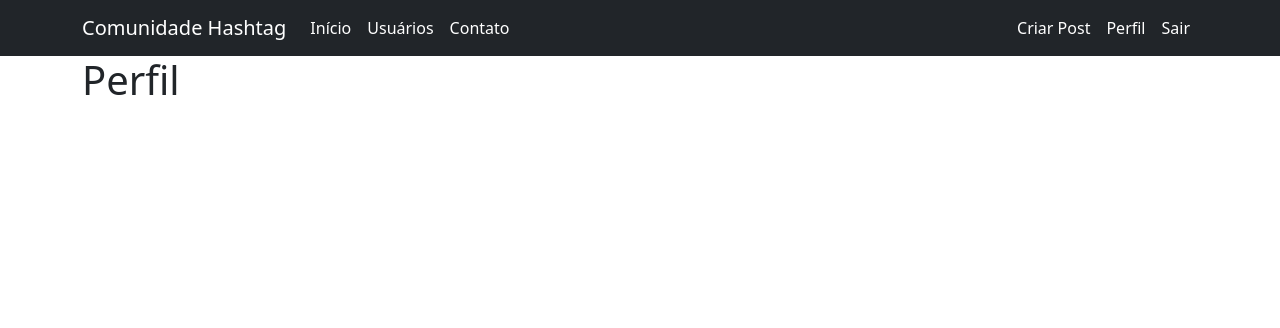
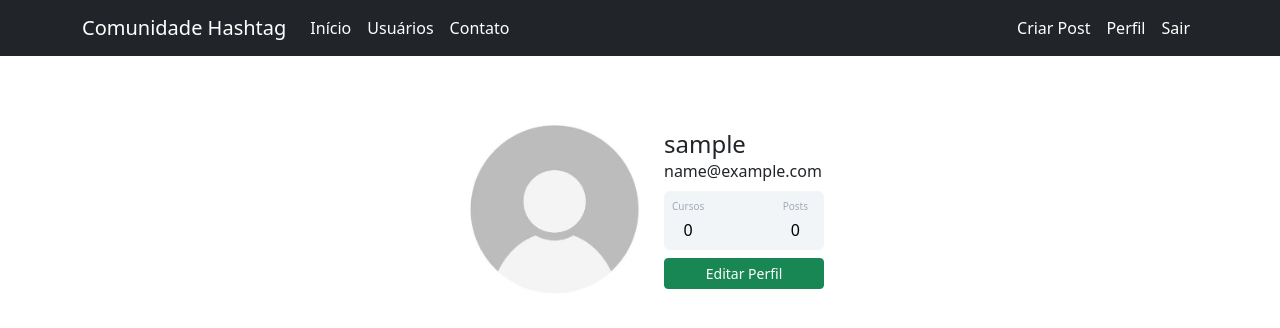
Before and after one commit to CassianoOliveira23/Hashtag-community, a Flask app: page /perfil in a window 1280 px wide. Shown: the top 328 px of the page. Run offline with Flask 3, Linux system fonts and the light colour scheme; the visitor is signed in with stand-in values (Sample User, id 1).

Commit message:
editar perfil

```diff
--- a/hashtagcommunity/routes.py
+++ b/hashtagcommunity/routes.py
@@ -1,6 +1,6 @@
 from flask import render_template, redirect, url_for, flash, request
 from hashtagcommunity import app, database, bcrypt
-from hashtagcommunity.forms import FormCriarConta, FormLogin
+from hashtagcommunity.forms import FormCriarConta, FormLogin, FormEditarPerfil
 from hashtagcommunity.models import Usuario
 from flask_login import login_user, logout_user, current_user, login_required
 
@@ -69,10 +69,19 @@ def sair():
 @app.route('/perfil')
 @login_required
 def perfil():
-    return render_template('perfil.html')
+    foto_perfil = url_for('static', filename='fotos_perfil/{}'.format(current_user.foto_perfil))
+    return render_template('perfil.html', foto_perfil=foto_perfil)
 
 
 @app.route('/post/criar')
 @login_required
 def criar_post():
     return render_template('criarpost.html')
+
+
+@app.route('/perfil/editar', methods=['GET', 'POST'])
+@login_required
+def editar_perfil():
+    form = FormEditarPerfil()
+    foto_perfil = url_for('static', filename='fotos_perfil/{}'.format(current_user.foto_perfil))
+    return render_template('editarperfil.html', foto_perfil=foto_perfil, form=form)
--- /dev/null
+++ b/hashtagcommunity/static/main.css
@@ -0,0 +1,38 @@
+.card {
+    width: 400px;
+    border: none;
+    border-radius: 10px;
+    background-color: #fff
+}
+
+.stats {
+    background: #f2f5f8 !important;
+    color: #000 !important
+}
+
+.articles {
+    font-size: 10px;
+    color: #a1aab9
+}
+
+.number1 {
+    font-weight: 500
+}
+
+.followers {
+    font-size: 10px;
+    color: #a1aab9
+}
+
+.number2 {
+    font-weight: 500
+}
+
+.rating {
+    font-size: 10px;
+    color: #a1aab9
+}
+
+.number3 {
+    font-weight: 500
+}
--- a/hashtagcommunity/templates/base.html
+++ b/hashtagcommunity/templates/base.html
@@ -7,6 +7,9 @@
 
     <!--Bootatrap CSS-->
     <link href="https://cdn.jsdelivr.net/npm/bootstrap@5.3.3/dist/css/bootstrap.min.css" rel="stylesheet" integrity="sha384-QWTKZyjpPEjISv5WaRU9OFeRpok6YctnYmDr5pNlyT2bRjXh0JMhjY6hW+ALEwIH" crossorigin="anonymous">
+
+    <!--CSS Static-->
+    <link rel="stylesheet" type="text/css" href="{{ url_for('static', filename='main.css') }}">
 
     <!--Bootstrap JS-->
     <script src="https://cdn.jsdelivr.net/npm/bootstrap@5.3.3/dist/js/bootstrap.bundle.min.js" integrity="sha384-YvpcrYf0tY3lHB60NNkmXc5s9fDVZLESaAA55NDzOxhy9GkcIdslK1eN7N6jIeHz" crossorigin="anonymous"></script>
--- a/hashtagcommunity/templates/perfil.html
+++ b/hashtagcommunity/templates/perfil.html
@@ -1,7 +1,33 @@
 {% extends 'base.html' %}
 
 {% block body %}
-    <div class="container">
-        <h1>Perfil</h1>
+    <div class="container mt-5 d-flex justify-content-center">
+        <div class="card p-3">
+            <div class="d-flex align-items-center">
+                <div class="image pe-2">
+                    <img src="{{ foto_perfil }}" class="rounded" width="200">
+                </div>
+                <div class="ml-3 w-100">
+                    <h4 class="mb-0 mt-0">{{ current_user.username }}</h4> <span>{{ current_user.email }}</span>
+                    <div class="p-2 mt-2 bg-primary d-flex justify-content-between rounded text-white stats">
+                        <div class="d-flex flex-column justify-content-center align-items-center gap-1 pl-4">
+                            <span class="articles">Cursos</span>
+                            <span class="number1">0</span> </div>
+                        <div class="d-flex flex-column justify-content-center align-items-center gap-1 pe-2">
+                            <span class="rating">Posts</span>
+                            <span class="number3">0</span>
+                        </div>
+                    </div>
+                    <div class="button mt-2 d-flex flex-row align-items-center">
+                        <a class="w-100" href="{{ url_for('editar_perfil') }}">
+                            <button class="btn btn-sm btn-success w-100">Editar Perfil</button>
+                        </a>
+                    </div>
+                </div>
+            </div>
+        </div>
     </div>
+
+    {% block form_editar_perfil %}
+    {% endblock %}
 {% endblock %}
```
Also changed, not shown: hashtagcommunity/forms.py (+7 -0 lines), hashtagcommunity/templates/editarperfil.html (added, +50 -0 lines), hashtagcommunity/static/fotos_perfil/default.jpg (added).
